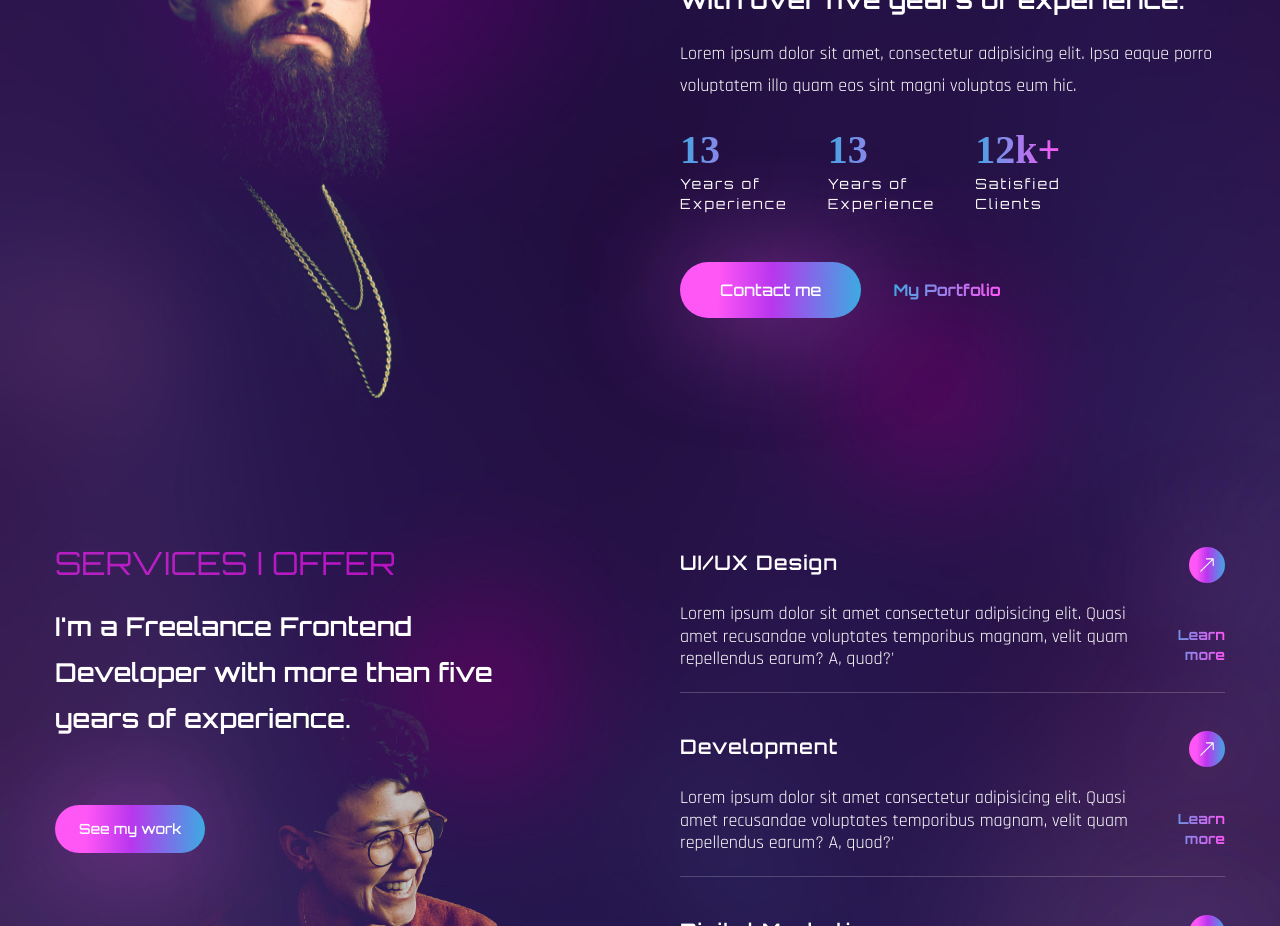
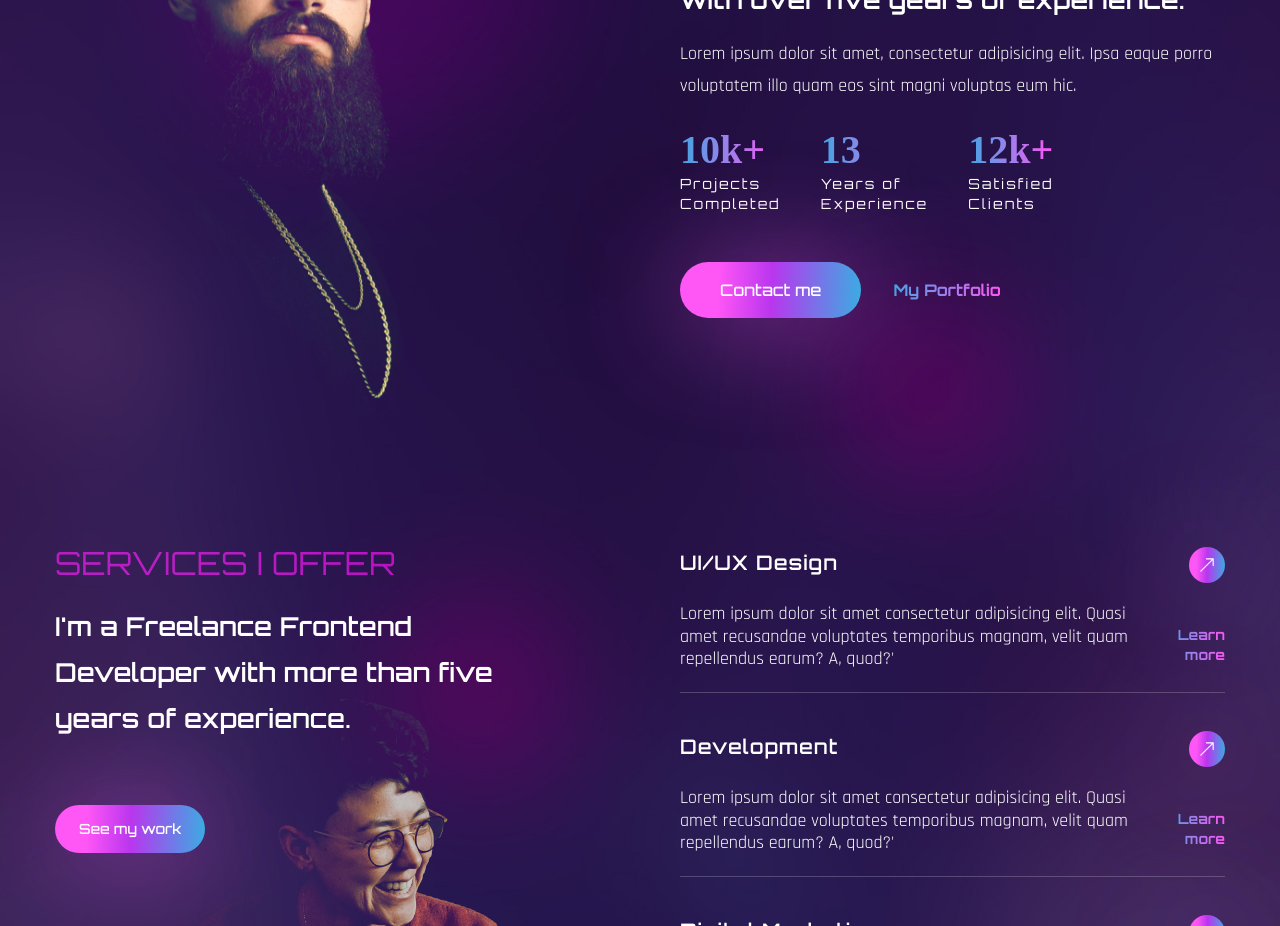
Before and after one commit to ibqn/vite-portfolio, a React (Vite) app: page / in a window 1280 px wide. Shown: the part 1040-1966 px from the top of the page. Built offline with nearby package versions, Linux system fonts and the light colour scheme; a web font is replaced by a local one.

Commit message:
adjust data in about section

```diff
--- a/src/components/about.tsx
+++ b/src/components/about.tsx
@@ -5,7 +5,7 @@ import { FadeDirection, fadeIn } from '@/util/variants'
 
 export const About = () => {
   const { ref, inView } = useInView({
-    triggerOnce: false,
+    triggerOnce: true,
     threshold: 0.5,
   })
 
@@ -41,12 +41,12 @@ export const About = () => {
             <div className="mb-12 flex gap-x-6 lg:gap-x-10">
               <div>
                 <div className="text-gradient font-tertiary text-[40px] leading-[1.2]">
-                  {inView && <CountUp start={0} end={13} duration={3} />}
+                  {inView && <CountUp start={0} end={10} duration={3} />}k+
                 </div>
                 <div className="font-primary text-sm tracking-[2px]">
-                  Years of
+                  Projects
                   <br />
-                  Experience
+                  Completed
                 </div>
               </div>
 
```
